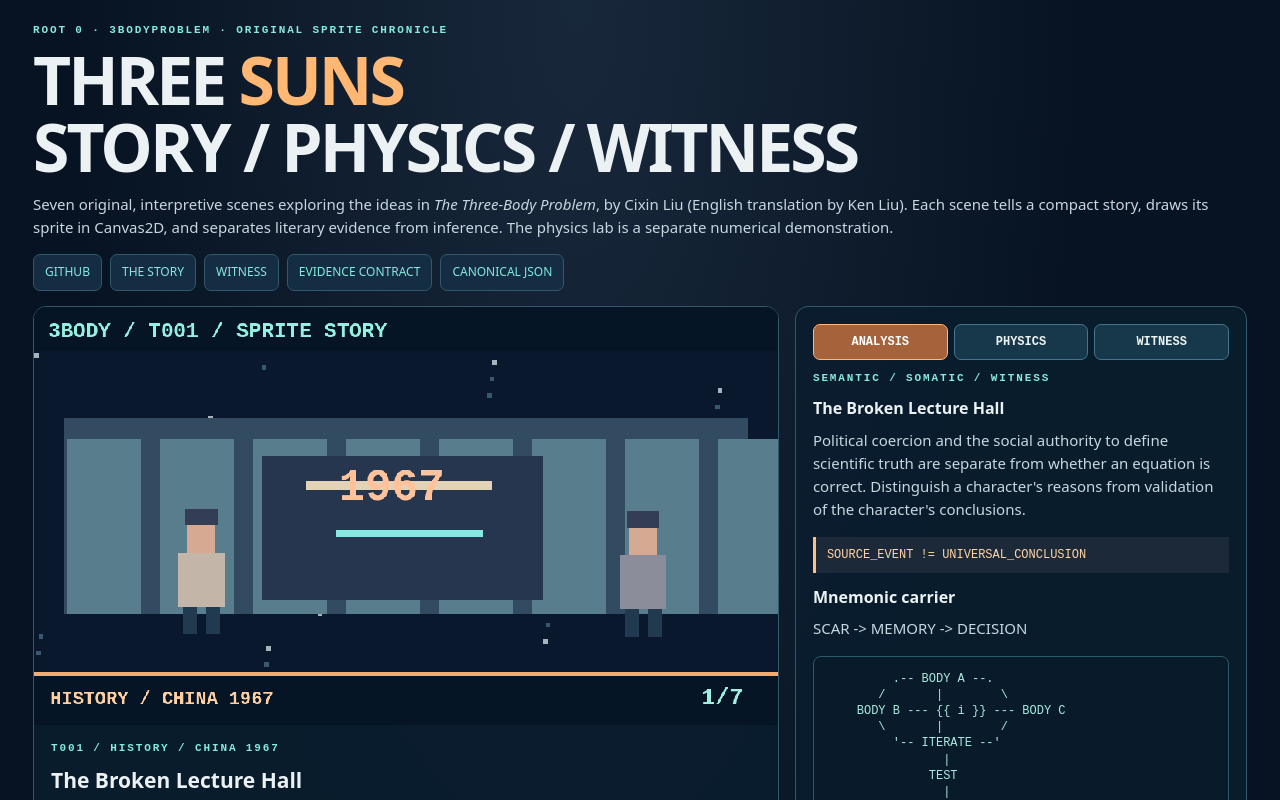
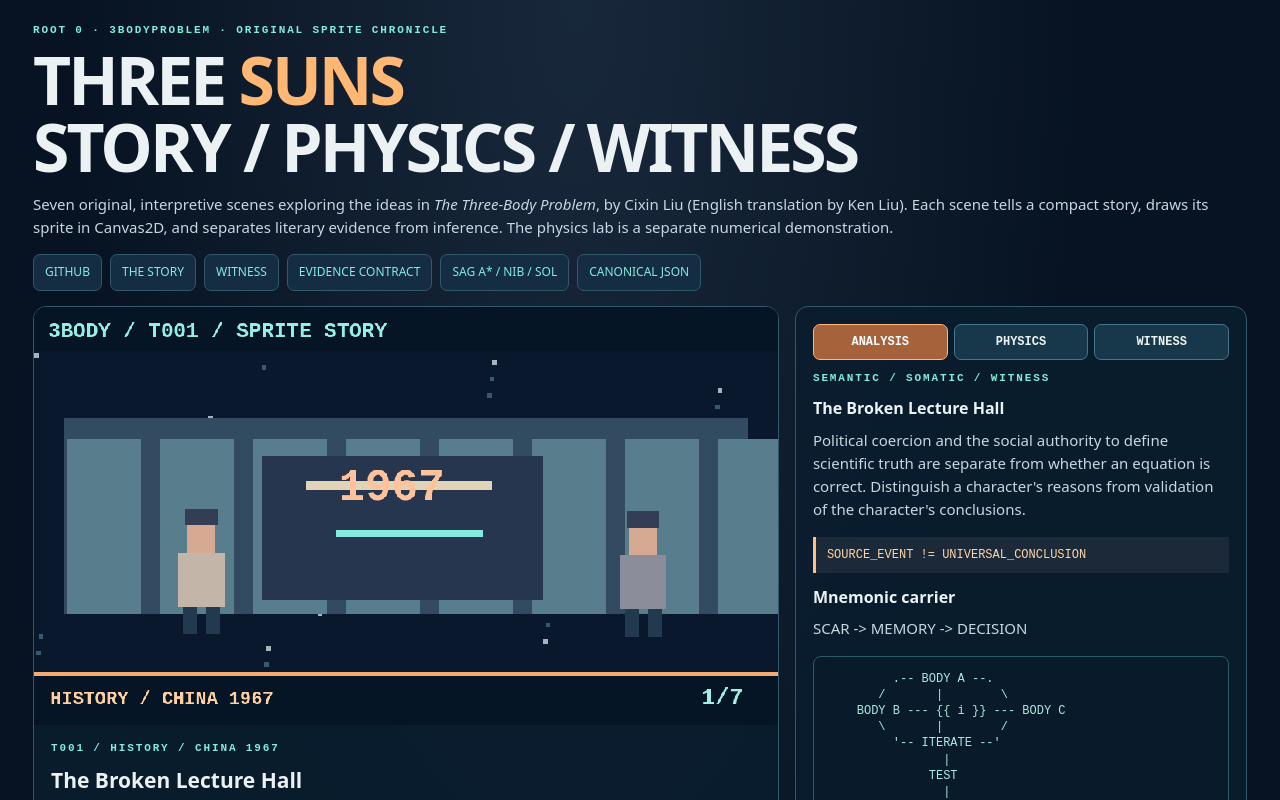
Before and after one commit to DavidWise01/3bodyproblem, a plain HTML site: page index.html in a window 1280 px wide. Shown: the top 800 px of the page. Drawn offline with Linux system fonts and the light colour scheme.

Commit message:
Add named Sag A* hypothetical Nib Sun and Sol triple and barycenter boundary

```diff
--- a/index.html
+++ b/index.html
@@ -4,7 +4,7 @@
 <div class="eyebrow">ROOT 0 · 3BODYPROBLEM · ORIGINAL SPRITE CHRONICLE</div>
 <h1>THREE <em>SUNS</em><br>STORY / PHYSICS / WITNESS</h1>
 <p>Seven original, interpretive scenes exploring the ideas in <i>The Three-Body Problem</i>, by Cixin Liu (English translation by Ken Liu). Each scene tells a compact story, draws its sprite in Canvas2D, and separates literary evidence from inference. The physics lab is a separate numerical demonstration.</p>
-<nav><a href="https://github.com/DavidWise01/3bodyproblem">GITHUB</a><a href="#story">THE STORY</a><a href="#evidence">WITNESS</a><a href="witness.html">EVIDENCE CONTRACT</a><a href="data/acts.json">CANONICAL JSON</a></nav>
+<nav><a href="https://github.com/DavidWise01/3bodyproblem">GITHUB</a><a href="#story">THE STORY</a><a href="#evidence">WITNESS</a><a href="witness.html">EVIDENCE CONTRACT</a><a href="three-centers.html">SAG A* / NIB / SOL</a><a href="data/acts.json">CANONICAL JSON</a></nav>
 <div class="layout">
 <section id="story" class="panel">
 <canvas id="screen" width="960" height="540" role="img" aria-label="Animated pixel sprite scenes of three-body science fiction and numerical orbit simulation"></canvas>
```
